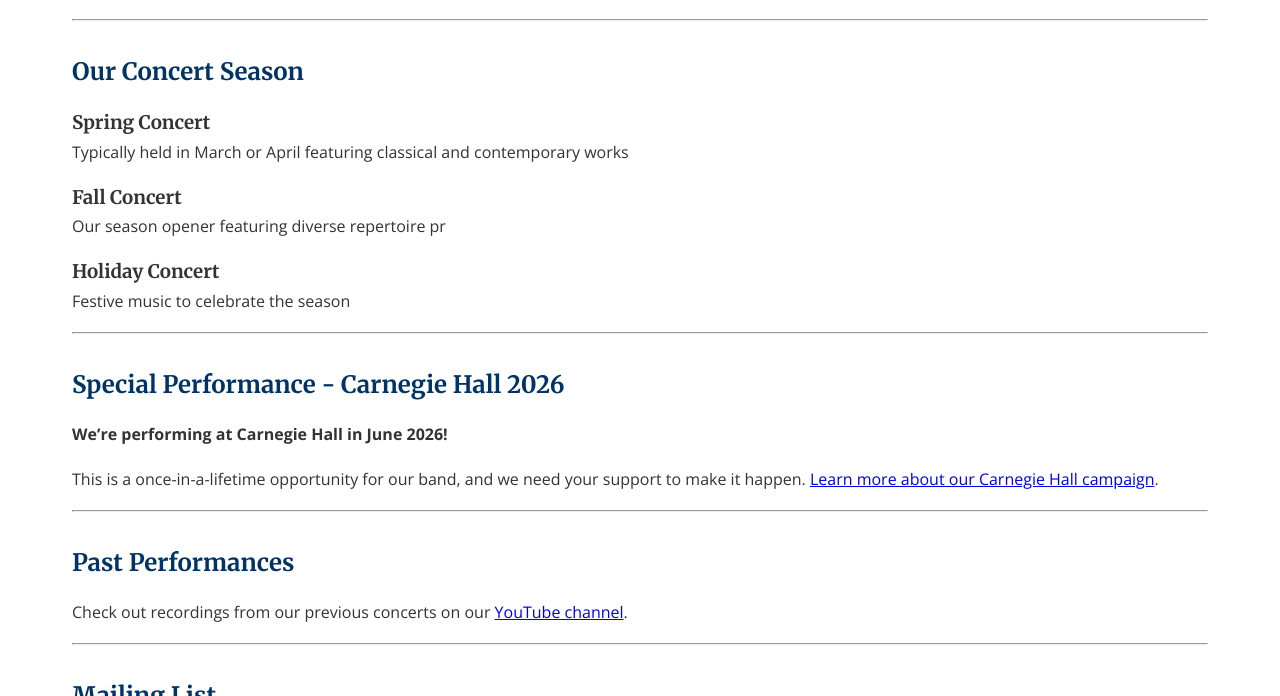
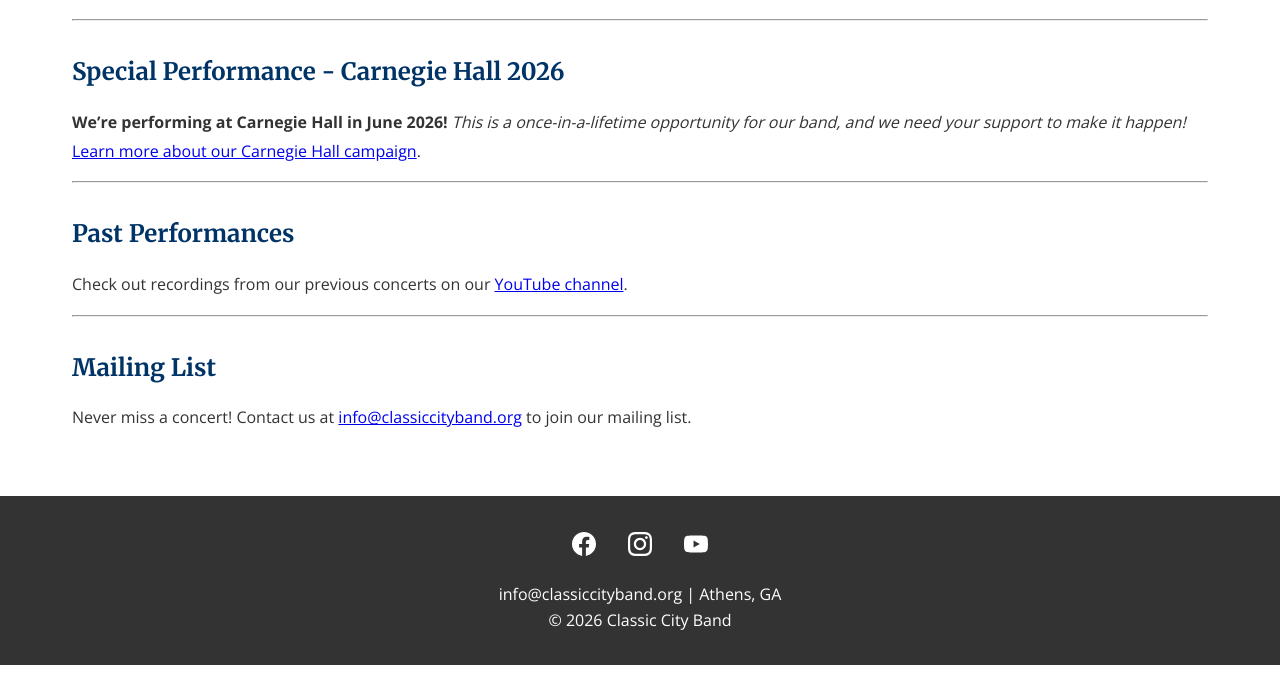
Before and after one commit to webmasterCCB/CCBwebsite, a Jekyll site: the page built from concerts.md, in a window 1280 px wide and 900 px high, scrolled down 1002 px, cut to the strip 204-900 px from the top of the window. Built offline with Jekyll 4.4.1, drawn with Linux system fonts in a browser that asks for light colours; after the commit the page ends 1871 px from its top, so only the background shows below that.

Commit message:
Update concerts.md

```diff
--- a/concerts.md
+++ b/concerts.md
@@ -23,7 +23,7 @@ Featuring works by local composers!</strong>
 </div>
 
 ---
-
+<!--
 ## Our Concert Season
 
 ### Spring Concert
@@ -36,12 +36,12 @@ pr
 Festive music to celebrate the season
 
 ---
+-->
 
 ## Special Performance - Carnegie Hall 2026
 
 **We're performing at Carnegie Hall in June 2026!**
-
-This is a once-in-a-lifetime opportunity for our band, and we need your support to make it happen. [Learn more about our Carnegie Hall campaign](/CCBwebsite/carnegie-hall).
+<i>This is a once-in-a-lifetime opportunity for our band, and we need your support to make it happen!</i> [Learn more about our Carnegie Hall campaign](/CCBwebsite/carnegie-hall).
 
 ---
 
```
